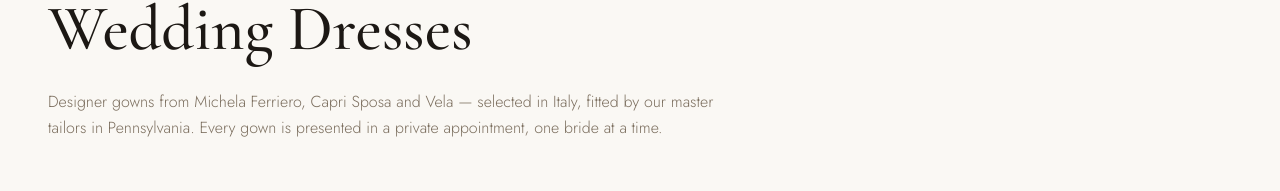
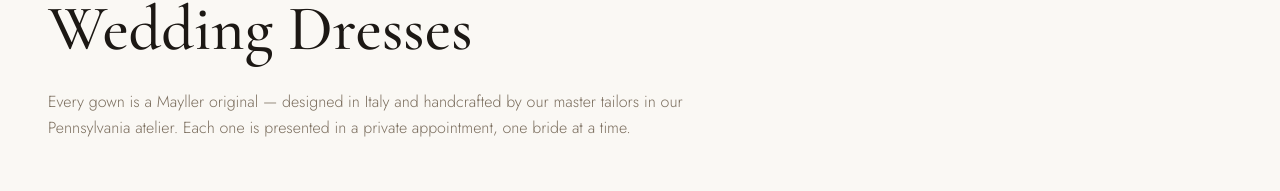
Before and after one commit to ulisse2025/mayller-bridal, a Next.js app in the folder pronovias/: page /collection in a window 1280 px wide. Shown: the part 220-411 px from the top of the page. Built offline with nearby package versions, Linux system fonts and the light colour scheme.

Commit message:
Update wedding dress descriptions for clarity

```diff
--- a/pronovias/src/app/collection/page.tsx
+++ b/pronovias/src/app/collection/page.tsx
@@ -7,7 +7,7 @@
 export const metadata: Metadata = {
   title: 'Wedding Dresses in Pennsylvania',
   description:
-    'Designer wedding dresses by Michela Ferriero, Capri Sposa and Vela. Try them on at Mayller Bridal, the Italian bridal boutique near Reading, PA. Book your appointment.',
+    'Wedding dresses designed in Italy and handcrafted by Mayller in our Pennsylvania atelier. Try them on at Mayller Bridal, the Italian bridal boutique near Reading, PA. Book your appointment.',
   alternates: { canonical: 'https://mayllerbridal.com/collection' },
 }
 
@@ -22,8 +22,8 @@
             Wedding Dresses
           </h1>
           <p className="mt-5 max-w-2xl text-base font-light leading-relaxed text-taupe">
-            Designer gowns from Michela Ferriero, Capri Sposa and Vela — selected in Italy,
-            fitted by our master tailors in Pennsylvania. Every gown is presented in a
+            Every gown is a Mayller original — designed in Italy and handcrafted by our
+            master tailors in our Pennsylvania atelier. Each one is presented in a
             private appointment, one bride at a time.
           </p>
         </section>
```
